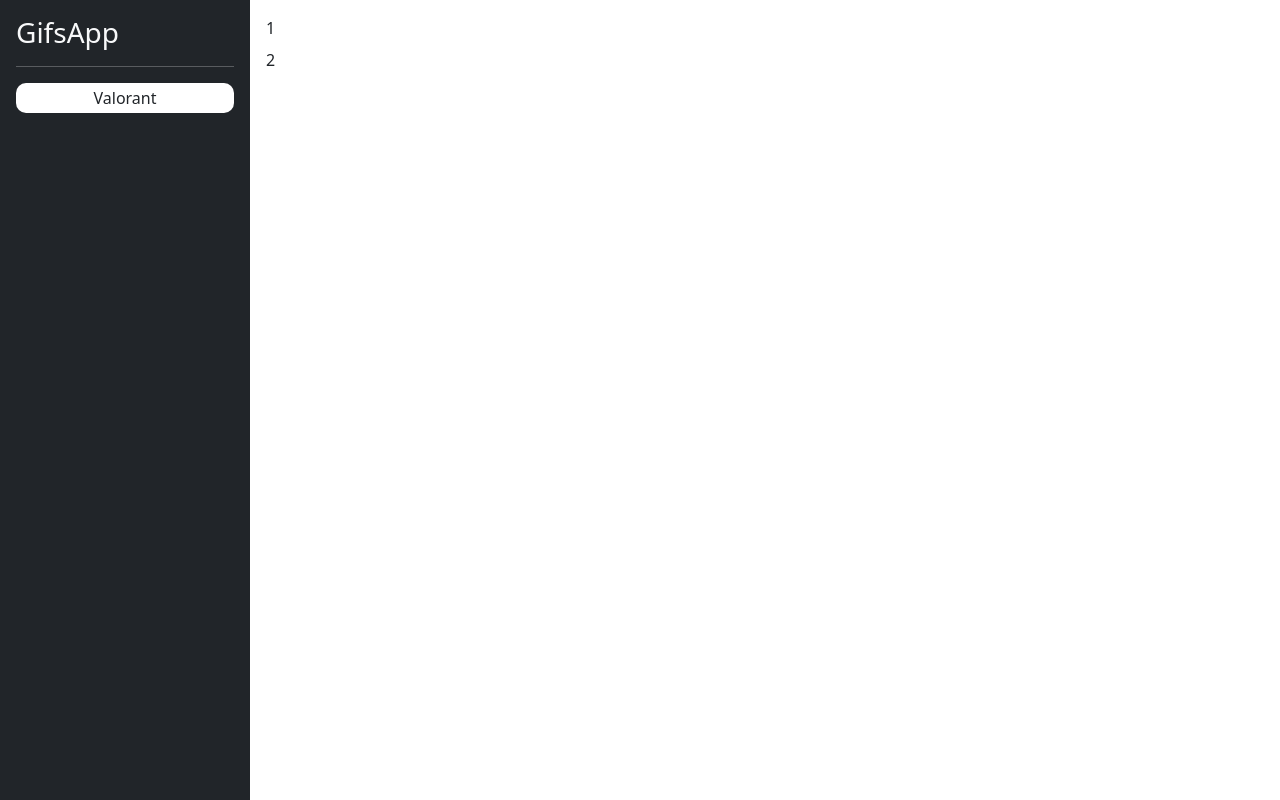
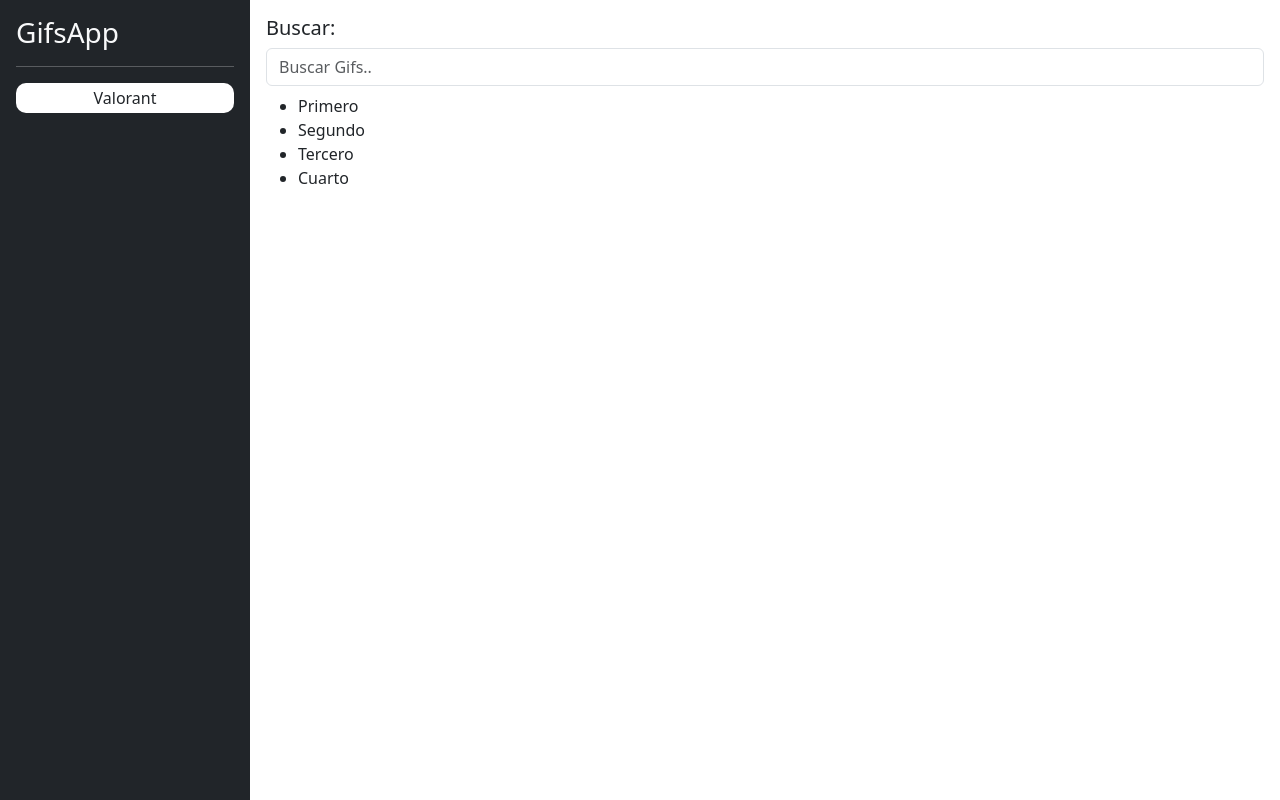
Before and after one commit to Cuandoyolabi/GiftApp, an Angular app: page / in a window 1280 px wide. Built offline with nearby package versions, Linux system fonts and the light colour scheme.

Commit message:
Se creo un nuevo componente para el espacio de los gifts

```diff
--- a/src/app/app.component.html
+++ b/src/app/app.component.html
@@ -1,8 +1,8 @@
 
 <div class="d-flex">
+  <!--Busqueda-->
   <shared-sidebar></shared-sidebar>
 
-
-
-  <gifs-home-page></gifs-home-page>
+  <!--Home page-->
+  <gifs-home-page class="flex-fill"></gifs-home-page>
 </div>
--- /dev/null
+++ b/src/app/gifs/components/list/list.component.html
@@ -0,0 +1,6 @@
+<ul>
+  <li>Primero</li>
+  <li>Segundo</li>
+  <li>Tercero</li>
+  <li>Cuarto</li>
+</ul>
--- a/src/app/gifs/components/search-box/search-box.component.html
+++ b/src/app/gifs/components/search-box/search-box.component.html
@@ -1 +1,2 @@
-<p>search-box works!</p>
+<h5>Buscar:</h5>
+<input type="text" class="form-control" placeholder="Buscar Gifs..">
--- a/src/app/gifs/pages/home/home-page.component.html
+++ b/src/app/gifs/pages/home/home-page.component.html
@@ -2,10 +2,12 @@
 
 <div class="row p-3">
   <div class="col-12">
-    1
+    <!--Busqueda-->
+    <app-search-box></app-search-box>
   </div>
 
+  <!--Listado de Gifs-->
   <div class="col-12 pt-2">
-    2
+    <list-component></list-component>
   </div>
 </div>
```
Also changed, not shown: src/app/gifs/components/list/list.component.ts (added, +10 -0 lines), src/app/gifs/gifs.module.ts (+5 -2 lines).
